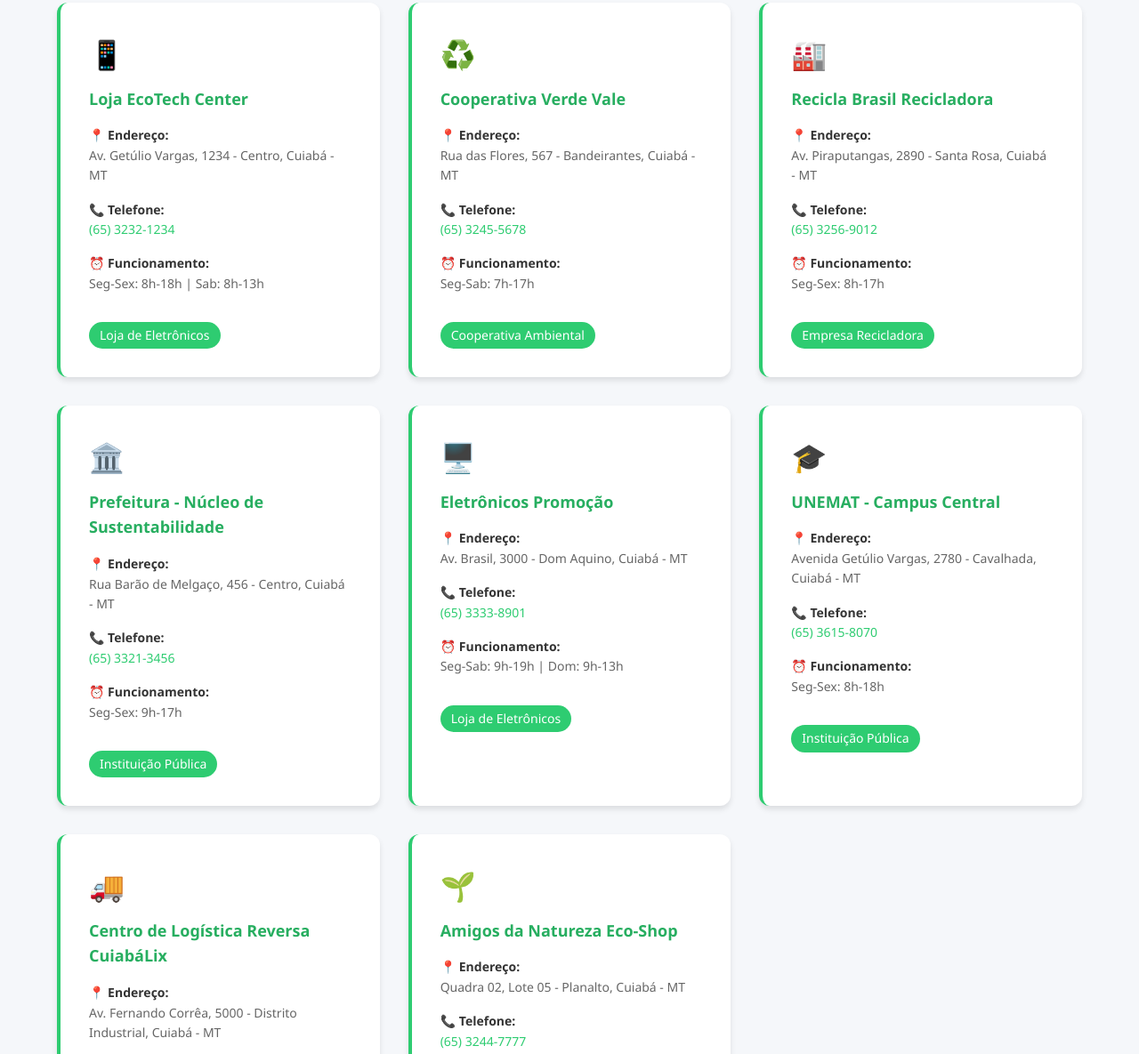
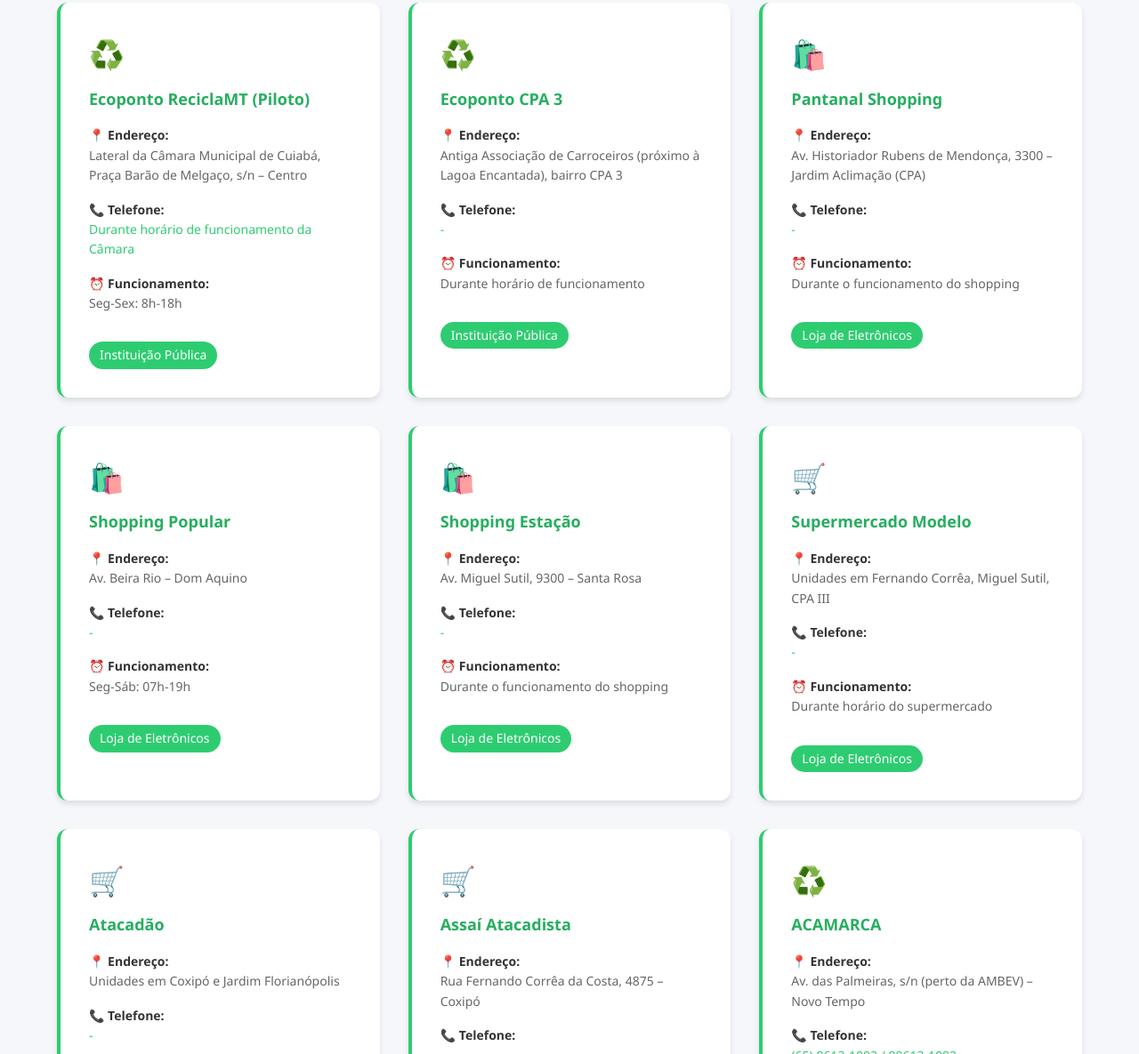
Before and after one commit to cauapbritto/lixo-eletronico, a plain HTML site: page index.html in a window 1280 px wide. Shown: the part 1007-2192 px from the top of the page at 89% size. Drawn offline with Linux system fonts and the light colour scheme.

Commit message:
descrição do que você mudou

```diff
--- a/css/styles.css
+++ b/css/styles.css
@@ -361,6 +361,13 @@
     transform: translateY(-8px);
     box-shadow: var(--shadow-lg);
     border-left-color: var(--color-secondary);
+}
+
+.point-card.selected {
+    border-color: var(--color-primary);
+    border-left: 4px solid var(--color-primary);
+    box-shadow: 0 0 15px rgba(46, 204, 113, 0.4);
+    background-color: rgba(46, 204, 113, 0.05);
 }
 
 .point-card h3 {
--- a/index.html
+++ b/index.html
@@ -6,6 +6,10 @@
     <meta name="description" content="EcoPontos - Descarte seu lixo eletrônico corretamente em Cuiabá">
     <title>EcoPontos - Coleta de Lixo Eletrônico</title>
     <link rel="stylesheet" href="css/styles.css">
+
+    <!-- Favicon -->
+    <link rel="icon" type="image/png" href="favicon.png">
+    <link rel="apple-touch-icon" href="favicon.png">
 </head>
 <body>
     <!-- ==================== HEADER ==================== -->
@@ -94,6 +98,7 @@
             <h2 class="section-title">Localização dos Pontos</h2>
             <div class="map-container">
                 <iframe
+                    id="mapIframe"
                     src="https://www.google.com/maps/embed?pb=!1m18!1m12!1m3!1d3830.0851899999997!2d-55.586666!3d-15.593889!2m3!1f0!2f0!3f0!3m2!1i1024!2i768!4f13.1!3m3!1m2!1s0x93f2f4b8a0a0a0ab%3A0x0!2sCuiab%C3%A1%2C%20MT!5e0!3m2!1spt-BR!2sbr!4v1234567890"
                     width="100%"
                     height="500"
--- a/js/script.js
+++ b/js/script.js
@@ -1,76 +1,195 @@
 // ==================== DADOS DOS PONTOS DE COLETA ====================
 const collectionPoints = [
+    // ECOPONTOS PÚBLICOS
     {
         id: 1,
-        name: "Loja EcoTech Center",
-        address: "Av. Getúlio Vargas, 1234 - Centro, Cuiabá - MT",
-        phone: "(65) 3232-1234",
-        hours: "Seg-Sex: 8h-18h | Sab: 8h-13h",
-        type: "loja",
-        image: "📱"
+        name: "Ecoponto ReciclaMT (Piloto)",
+        address: "Lateral da Câmara Municipal de Cuiabá, Praça Barão de Melgaço, s/n – Centro",
+        phone: "Durante horário de funcionamento da Câmara",
+        hours: "Seg-Sex: 8h-18h",
+        type: "publica",
+        image: "♻️",
+        lat: -15.5939,
+        lng: -55.5850
     },
     {
         id: 2,
-        name: "Cooperativa Verde Vale",
-        address: "Rua das Flores, 567 - Bandeirantes, Cuiabá - MT",
-        phone: "(65) 3245-5678",
-        hours: "Seg-Sab: 7h-17h",
-        type: "cooperativa",
-        image: "♻️"
+        name: "Ecoponto CPA 3",
+        address: "Antiga Associação de Carroceiros (próximo à Lagoa Encantada), bairro CPA 3",
+        phone: "-",
+        hours: "Durante horário de funcionamento",
+        type: "publica",
+        image: "♻️",
+        lat: -15.5500,
+        lng: -55.6200
     },
+    // SHOPPINGS
     {
         id: 3,
-        name: "Recicla Brasil Recicladora",
-        address: "Av. Piraputangas, 2890 - Santa Rosa, Cuiabá - MT",
-        phone: "(65) 3256-9012",
-        hours: "Seg-Sex: 8h-17h",
-        type: "empresa",
-        image: "🏭"
+        name: "Pantanal Shopping",
+        address: "Av. Historiador Rubens de Mendonça, 3300 – Jardim Aclimação (CPA)",
+        phone: "-",
+        hours: "Durante o funcionamento do shopping",
+        type: "loja",
+        image: "🛍️",
+        lat: -15.5650,
+        lng: -55.6250
     },
     {
         id: 4,
-        name: "Prefeitura - Núcleo de Sustentabilidade",
-        address: "Rua Barão de Melgaço, 456 - Centro, Cuiabá - MT",
-        phone: "(65) 3321-3456",
-        hours: "Seg-Sex: 9h-17h",
-        type: "publica",
-        image: "🏛️"
+        name: "Shopping Popular",
+        address: "Av. Beira Rio – Dom Aquino",
+        phone: "-",
+        hours: "Seg-Sáb: 07h-19h",
+        type: "loja",
+        image: "🛍️",
+        lat: -15.5750,
+        lng: -55.5950
     },
     {
         id: 5,
-        name: "Eletrônicos Promoção",
-        address: "Av. Brasil, 3000 - Dom Aquino, Cuiabá - MT",
-        phone: "(65) 3333-8901",
-        hours: "Seg-Sab: 9h-19h | Dom: 9h-13h",
+        name: "Shopping Estação",
+        address: "Av. Miguel Sutil, 9300 – Santa Rosa",
+        phone: "-",
+        hours: "Durante o funcionamento do shopping",
         type: "loja",
-        image: "🖥️"
+        image: "🛍️",
+        lat: -15.6100,
+        lng: -55.6050
     },
     {
         id: 6,
-        name: "UNEMAT - Campus Central",
-        address: "Avenida Getúlio Vargas, 2780 - Cavalhada, Cuiabá - MT",
-        phone: "(65) 3615-8070",
-        hours: "Seg-Sex: 8h-18h",
-        type: "publica",
-        image: "🎓"
+        name: "Supermercado Modelo",
+        address: "Unidades em Fernando Corrêa, Miguel Sutil, CPA III",
+        phone: "-",
+        hours: "Durante horário do supermercado",
+        type: "loja",
+        image: "🛒",
+        lat: -15.5800,
+        lng: -55.6100
     },
     {
         id: 7,
-        name: "Centro de Logística Reversa CuiabáLix",
-        address: "Av. Fernando Corrêa, 5000 - Distrito Industrial, Cuiabá - MT",
-        phone: "(65) 3297-5555",
-        hours: "Seg-Sex: 7h-17h",
-        type: "empresa",
-        image: "🚚"
+        name: "Atacadão",
+        address: "Unidades em Coxipó e Jardim Florianópolis",
+        phone: "-",
+        hours: "Durante horário de funcionamento",
+        type: "loja",
+        image: "🛒",
+        lat: -15.6000,
+        lng: -55.5800
     },
     {
         id: 8,
-        name: "Amigos da Natureza Eco-Shop",
-        address: "Quadra 02, Lote 05 - Planalto, Cuiabá - MT",
-        phone: "(65) 3244-7777",
-        hours: "Seg-Dom: 10h-18h",
+        name: "Assaí Atacadista",
+        address: "Rua Fernando Corrêa da Costa, 4875 – Coxipó",
+        phone: "-",
+        hours: "Durante horário de funcionamento",
+        type: "loja",
+        image: "🛒",
+        lat: -15.6050,
+        lng: -55.5750
+    },
+    // COOPERATIVAS
+    {
+        id: 9,
+        name: "ACAMARCA",
+        address: "Av. das Palmeiras, s/n (perto da AMBEV) – Novo Tempo",
+        phone: "(65) 9613-1082 / 99613-1082",
+        hours: "Seg-Sáb: 8h-17h",
         type: "cooperativa",
-        image: "🌱"
+        image: "♻️",
+        lat: -15.6150,
+        lng: -55.5700
+    },
+    {
+        id: 10,
+        name: "COOREPAM",
+        address: "Rua 59, Quadra 236, s/n (2ª etapa) – Pedra 90",
+        phone: "(65) 3665-1399 / 99275-5954",
+        hours: "Seg-Sáb: 8h-17h",
+        type: "cooperativa",
+        image: "♻️",
+        lat: -15.5600,
+        lng: -55.6300
+    },
+    {
+        id: 11,
+        name: "AMAS-MT",
+        address: "Rua Fenelon Müller, 704 – Dom Aquino",
+        phone: "(65) 3321-9820",
+        hours: "Seg-Sáb: 8h-17h",
+        type: "cooperativa",
+        image: "♻️",
+        lat: -15.5850,
+        lng: -55.5900
+    },
+    {
+        id: 12,
+        name: "COOPER MAR",
+        address: "Rua Balneário Letícia, km 6 – Várzea do Quilombo",
+        phone: "(65) 9635-1490",
+        hours: "Seg-Sáb: 8h-17h",
+        type: "cooperativa",
+        image: "♻️",
+        lat: -15.6300,
+        lng: -55.6000
+    },
+    {
+        id: 13,
+        name: "COOPERCBA",
+        address: "Avenida Antártica, s/n – Núcleo Habitacional Sucuri",
+        phone: "-",
+        hours: "Seg-Sáb: 8h-17h",
+        type: "cooperativa",
+        image: "♻️",
+        lat: -15.5750,
+        lng: -55.5650
+    },
+    // ELETRÔNICOS, PILHAS E ÓLEO
+    {
+        id: 14,
+        name: "Ecodescarte",
+        address: "R. Miranda Reis, 151 – Poção",
+        phone: "(65) 99322-6174",
+        hours: "Seg-Sex: 8h-18h",
+        type: "empresa",
+        image: "🖥️",
+        lat: -15.6200,
+        lng: -55.5600
+    },
+    {
+        id: 15,
+        name: "Associação Paz e Bem",
+        address: "Av. Joaquim Louzada – Novo Colorado",
+        phone: "(65) 99923-9920",
+        hours: "Seg-Sáb: 8h-17h",
+        type: "cooperativa",
+        image: "♻️",
+        lat: -15.6100,
+        lng: -55.5500
+    },
+    {
+        id: 16,
+        name: "Associação Espírita Wantuil de Freitas",
+        address: "Av. Auta de Souza, 53 – Primeiro de Março",
+        phone: "(65) 3649-5851",
+        hours: "Seg-Sáb: 8h-17h",
+        type: "empresa",
+        image: "🛢️",
+        lat: -15.5680,
+        lng: -55.5750
+    },
+    {
+        id: 17,
+        name: "Atacus Reciclagem",
+        address: "Av. V 60 – Distrito Industrial",
+        phone: "(65) 9219-0257",
+        hours: "Seg-Sex: 7h-17h",
+        type: "empresa",
+        image: "🖥️",
+        lat: -15.6350,
+        lng: -55.6100
     }
 ];
 
@@ -98,6 +217,7 @@
     points.forEach((point, index) => {
         const card = document.createElement('div');
         card.className = 'point-card';
+        card.style.cursor = 'pointer';
 
         // Mapear tipo para label legível
         const typeLabel = {
@@ -116,8 +236,39 @@
             <span class="point-badge">${typeLabel[point.type] || point.type}</span>
         `;
 
+        // Event listener para atualizar o mapa ao clicar
+        card.addEventListener('click', () => {
+            updateMapLocation(point);
+
+            // Remover classe "selected" de todos os cards
+            document.querySelectorAll('.point-card').forEach(c => {
+                c.classList.remove('selected');
+            });
+
+            // Adicionar classe "selected" ao card clicado
+            card.classList.add('selected');
+
+            // Scroll para o mapa
+            document.querySelector('.map-section').scrollIntoView({ behavior: 'smooth' });
+        });
+
         pointsGrid.appendChild(card);
     });
+}
+
+// ==================== ATUALIZAR LOCALIZAÇÃO DO MAPA ====================
+function updateMapLocation(point) {
+    const mapIframe = document.getElementById('mapIframe');
+    // Gerar nova URL do Google Maps com as coordenadas do ponto
+    const newMapUrl = `https://maps.google.com/maps?q=${point.lat},${point.lng}&t=&z=15&ie=UTF8&iwloc=&output=embed`;
+
+    mapIframe.src = newMapUrl;
+
+    // Atualizar informações do mapa
+    const mapInfo = document.querySelector('.map-info');
+    if (mapInfo) {
+        mapInfo.textContent = `📍 ${point.name} - ${point.address}`;
+    }
 }
 
 // ==================== FILTRAR E BUSCAR ====================
```
Also changed, not shown: favicon.png (added).
